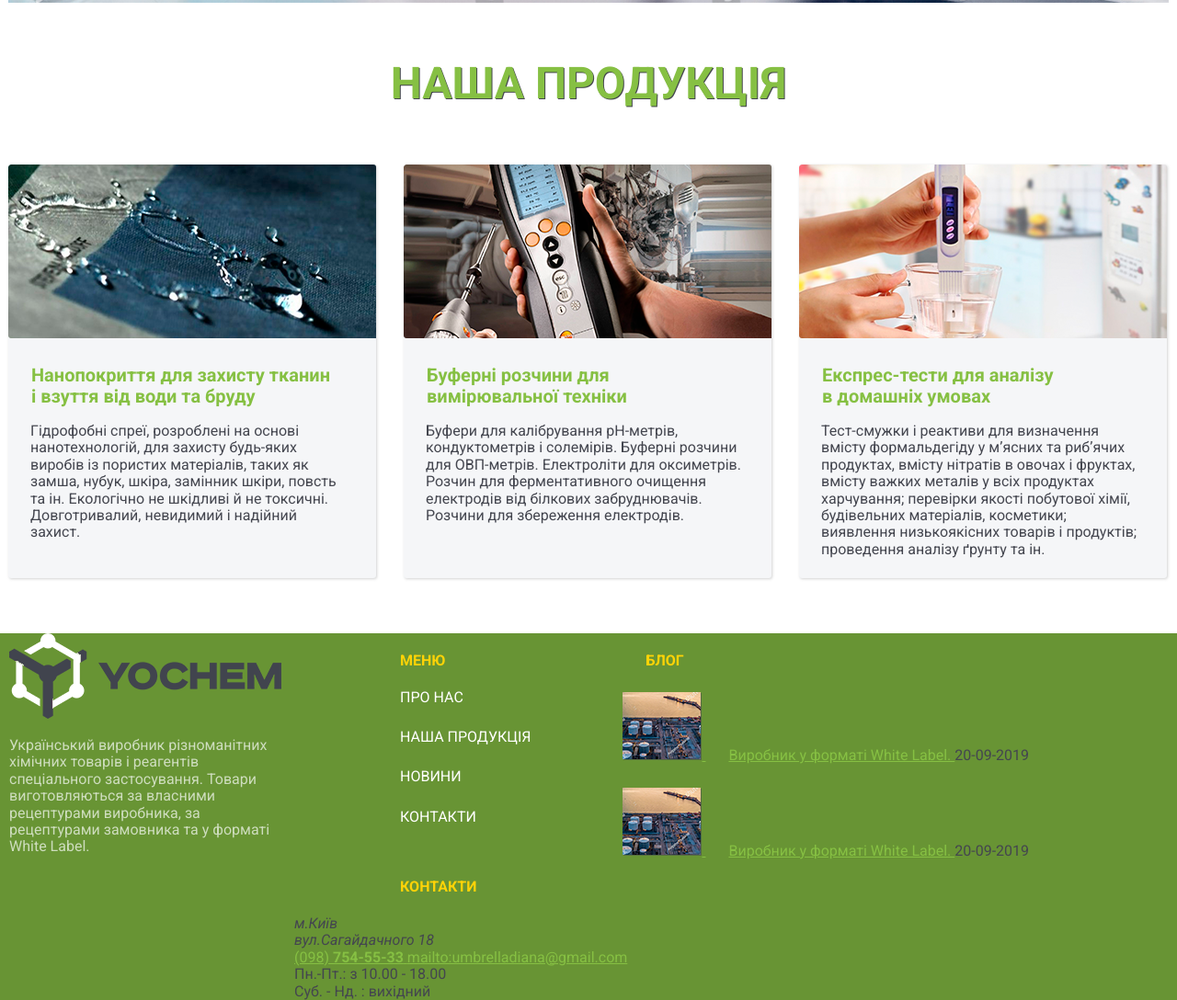
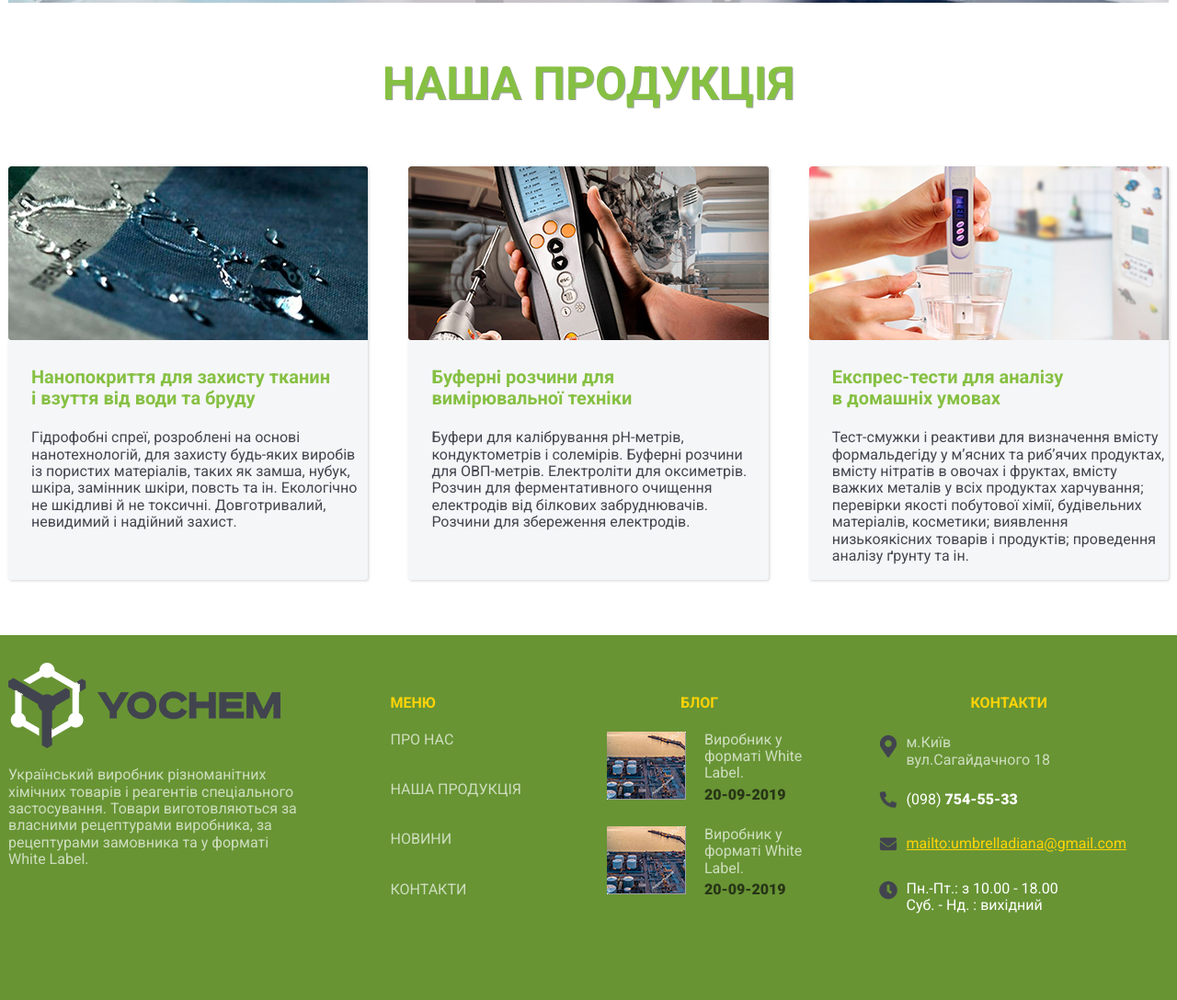
Before and after one commit to VladStarzhitskiy/lesson_10, a plain HTML site: page index.html in a window 1280 px wide. Shown: the part 689-1777 px from the top of the page at 92% size. Drawn offline with Linux system fonts and the light colour scheme.

Commit message:
HW_10 correct

```diff
--- a/index.html
+++ b/index.html
@@ -64,7 +64,7 @@
                 <div class="home-news-container">
                     <section class="home-news-container-item">
                         <div class="home-news-container-item-image">
-                            <a href="#"><img src="img/кон1.png" alt="news"></a>
+                            <a href="#"><img src="img/кон1.jpg" alt="news"></a>
                         </div>
                         <a class="home-news-container-item-title" href="#">
                                 Нанопокриття для захисту тканин<br> і взуття від води та бруду
@@ -78,7 +78,7 @@
                     </section>
                     <section class="home-news-container-item">
                             <div class="home-news-container-item-image">
-                                <a href="#"><img src="img/кон2.png" alt="news"></a>
+                                <a href="#"><img src="img/кон2.jpg" alt="news"></a>
                             </div>
                             <a class="home-news-container-item-title" href="#">
                                 Буферні розчини для<br> вимірювальної техніки
@@ -91,7 +91,7 @@
                         </section>
                         <section class="home-news-container-item">
                                 <div class="home-news-container-item-image">
-                                    <a href="#"><img src="img/кон3.png" alt="news"></a>
+                                    <a href="#"><img src="img/кон3.jpg" alt="news"></a>
                                 </div>
                                 <a class="home-news-container-item-title" href="#">
                                     Експрес-тести для аналізу<br>
@@ -111,7 +111,7 @@
     </article>
 
     <footer id="footer">
-        <div class="wrapp-er">
+        <div class="wrapper">
             <section class="footer-col">
                 <img src="img/Logo-footer.png">
                 <p class="footer-aboutus">
@@ -135,19 +135,19 @@
                 <ul class="footer-blog">
                     <li>
                         <a href="#" class="footer-blog-image">
-                            <img src="img/News-footer.png">
+                            <img src="img/Footer-imj.jpg">
                         </a>
                         <a href="#" class="footer-blog-title">
-                            Виробник у форматі White Label.
+                            Виробник у<br> форматі White<br> Label.
                         </a>
                         <time datetime="2019-09-20"> 20-09-2019</time>
                     </li>
                     <li>
                         <a href="#" class="footer-blog-image">
-                            <img src="img/News-footer.png">
+                            <img src="img/Footer-imj.jpg">
                         </a>
                         <a href="#" class="footer-blog-title">
-                            Виробник у форматі White Label.
+                            Виробник у<br> форматі White<br> Label.
                         </a>
                         <time datetime="2019-09-20"> 20-09-2019</time>
                     </li>
--- a/style.css
+++ b/style.css
@@ -143,23 +143,163 @@ a{
 .home-news-title{
     color: #86c043;
     text-align: center;
-    font-size: 56px;
-    padding: 40px;
+    font-size: 50px;
+    padding: 60px;
     border: none;
     margin: 0;
-    text-shadow: 1px 1px 0px rgba(68, 70, 79, 1);
+    text-shadow: 1px 1px 0px rgba(68, 70, 79, 0.5);
     text-transform: uppercase;
 }
-/*content*/
-.home-news-title{
-    text-transform: uppercase;
-    color: #86c043;
-    text-align: center;
-    font-size: 48px;
-    padding: 60px 0;
-    margin: 0;
+.home-news-container:after{
+    content: '';
+    display: block;
+    clear: both;
+}
+.home-news-container-item{
+    float: left;
+    width: 31%;
+    margin-right: 3.5%;
+    height: 450px;
+    overflow: hidden;
+    background-color: #f5f6f8;
+    border-radius: 3px;
+    box-shadow: 1px 1px 3px rgba(88, 88, 88, 0.25);
+}
+.home-news-container-item:nth-child(3n){
+    margin-right: 0;
+}
+.home-news-container-item-title{
+    text-decoration: none;
+    color:#86c043;
+    text-transform: inherit;
+    font-weight: 600;
+    font-size: 20px;
+    display: block;
+    margin-left: 25px;
+    margin-top: 25px;
+}
+.home-news-container-item-text{
+    margin-left: 25px;
+    color: #44464f;
+    margin-top: 22px;
+}
+/*FOOTER*/
+.wrapper{
+    content: '';
+    display: block;
+    clear: both;
+}
+#footer{
+    background-color: #689434;
+    padding: 30px 0 75px;
+    margin-top: 60px;
+
+}
+.footer-col{
+    float: left;
+    width: 25%;
+}
+.footer-aboutus{
+    display: block;
+    color: #ceddbe;
 }
 
+.footer-col-title{
+    text-transform: uppercase;
+    color: #ffd307;
+    margin-left: 100px;
+    margin-top: 35px;
+}
+
+.footer-menu li{
+    margin-bottom: 36px;
+}
+.footer-menu li a{
+    text-decoration: none;
+    margin-left: 100px;
+    color: #ceddbe;
+}
+.footer-address{
+    margin-top: 25px;
+    padding-left: 30px;
+    background: url('img/map.png') no-repeat left top;
+    font-style: normal;
+    color: #ceddbe;
+
+}
+a.footer-phone{
+    display: block;
+    margin-top: 25px;
+    padding-left: 30px;
+    background: url('img/phone.png') no-repeat left center;
+    color: #ffffff;
+    text-decoration: none;
+}
+a.footer-phone b{
+    font-weight: 800;
+}
+.footer-email{
+    display: block;
+    background: url('img/email.png') no-repeat left center;
+    padding-left: 30px;
+    margin-top: 30px;
+    color: #ffd307;
+}
+.footer-worktime{
+    display: block;
+    background: url('img/clock.png') no-repeat left top;
+    padding-left: 30px;
+    margin-top: 30px;
+    color: #ffffff;
+}
+#footer .wrapper::after{
+    content: '';
+    display: block;
+    clear: both;
+}
+.footer-blog-image{
+    display: block;
+    float: left;
+    margin-bottom: 25px;
+    margin-right: 20px;
+    margin-left: 20px;
+}
+.footer-blog li::after{
+    content: '';
+    display: block;
+    clear: both;
+}
+.footer-blog-title{
+    text-decoration: none;
+    color: #ceddbe;
+}
+time{
+    display: block;
+    padding: 5px;
+    color: #273516;
+    font-weight: 800;
+}
+
+
+
+
+
+
+
+
+
+
+
+
+
+
+
+
+
+
+
+
+/*content
 .home-news-container::after{
     content: '';
     display: block;
@@ -192,8 +332,6 @@ a{
     margin: 0 30px 20px 24px;
     font-size: 16px;
 }
-
-/*Footer*/
 #footer{
     width: 100%;
     background-color: #689434;
@@ -209,7 +347,7 @@ a{
     color: #ceddbe;
 
 }
-#footer .wrapp-er::after{
+#footer .wrapper::after{
     content: '';
     display: block;
     clear: both;
@@ -241,12 +379,20 @@ a{
 }
 
 .footer-blog-image{
-    margin-left: 90px;
-    margin-right: 25px;
+    float: left;
+
 }
-.footer-blog li{
+.footer-blog li a{
     margin-top: 25px;
+    vertical-align: top;
+
 }
 .footer-blog-title{
 width: 100px;
 }
+a.footer-blog-title{
+    text-decoration: none;
+    color: #ffffff;
+    display: block;
+
+}*/
```
Also changed, not shown: img/Footer-imj.jpg (added), img/News-footer.png (deleted), img/News-top.png (deleted), img/Колонка 2.png (deleted), img/Колонка 3.png (deleted), img/колонка 1.png (deleted), img/кон1.jpg (added), img/кон1.png (deleted), img/кон2.jpg (added), img/кон2.png (deleted), img/кон3.jpg (added), img/кон3.png (deleted).
